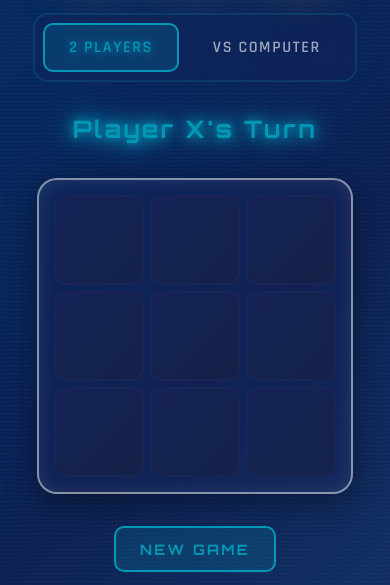
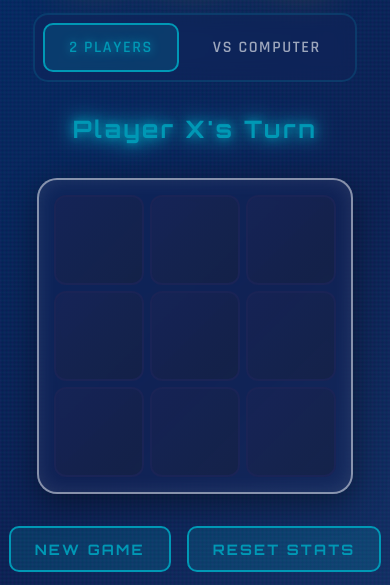
Before and after one commit to Legende-X/tictactoe-game, a plain HTML site: page index.html in a window 390 px wide. Shown: the part 173-758 px from the top of the page. Drawn offline with Linux system fonts and the light colour scheme.

Commit message:
Add files via upload

```diff
--- a/index.html
+++ b/index.html
@@ -29,7 +29,7 @@
             justify-content: center;
             align-items: center;
             color: #fff;
-            overflow: hidden;
+            overflow-x: hidden;
             position: relative;
         }
 
@@ -291,6 +291,7 @@
 
         .stats {
             margin-top: 2rem;
+            margin-bottom: 3rem;
             display: flex;
             gap: 2rem;
             justify-content: center;
@@ -336,18 +337,6 @@
         }
 
         @media (max-width: 600px) {
-            body {
-                overflow-x: hidden;
-                overflow-y: auto;
-            }
-
-            .container {
-                width: 100%;
-                max-width: 100vw;
-                padding: 0 10px;
-                box-sizing: border-box;
-            }
-
             h1 {
                 font-size: 2rem;
                 letter-spacing: 0.1em;
```
